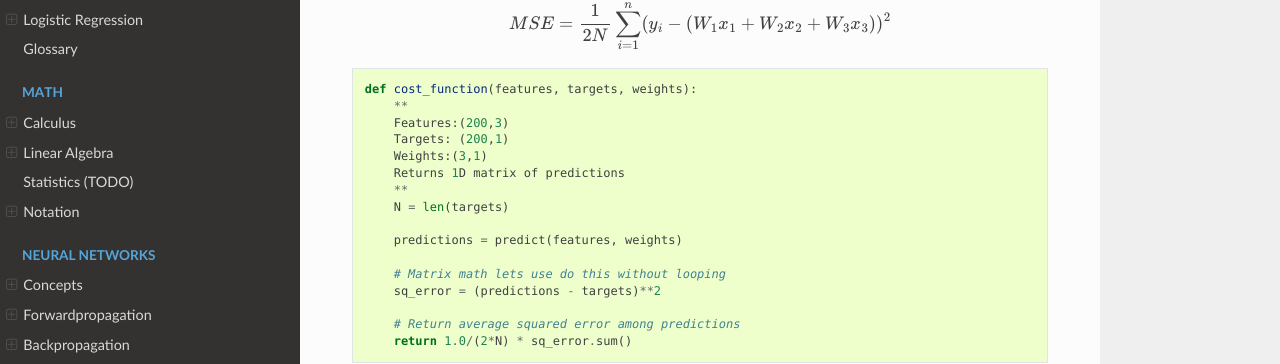
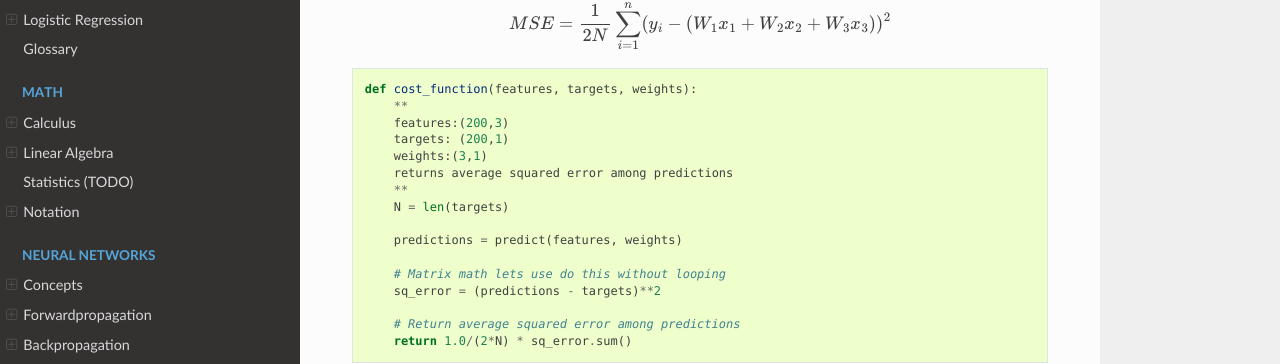
Before and after one commit to bfortuner/ml-glossary, a Sphinx documentation site: the page built from docs/linear_regression.rst, in a window 1280 px wide and 900 px high, scrolled down 9813 px. Shown: the part 144-508 px from the top of the window. Built offline with Sphinx 7.4.7 and the Read the Docs theme 2.0.0, drawn with Linux system fonts in a browser that asks for light colours; pages that are not in the unit, such as notebooks, are missing from menus.

Commit message:
Update code doc for multivariable cost function
The return value definition was wrong. Also, the arguments didn't match the case of the code doc.

```diff
--- a/docs/linear_regression.rst
+++ b/docs/linear_regression.rst
@@ -376,10 +376,10 @@ Now we need a cost function to audit how our model is performing. The math is th
 
   def cost_function(features, targets, weights):
       **
-      Features:(200,3)
-      Targets: (200,1)
-      Weights:(3,1)
-      Returns 1D matrix of predictions
+      features:(200,3)
+      targets: (200,1)
+      weights:(3,1)
+      returns average squared error among predictions
       **
       N = len(targets)
 
```
